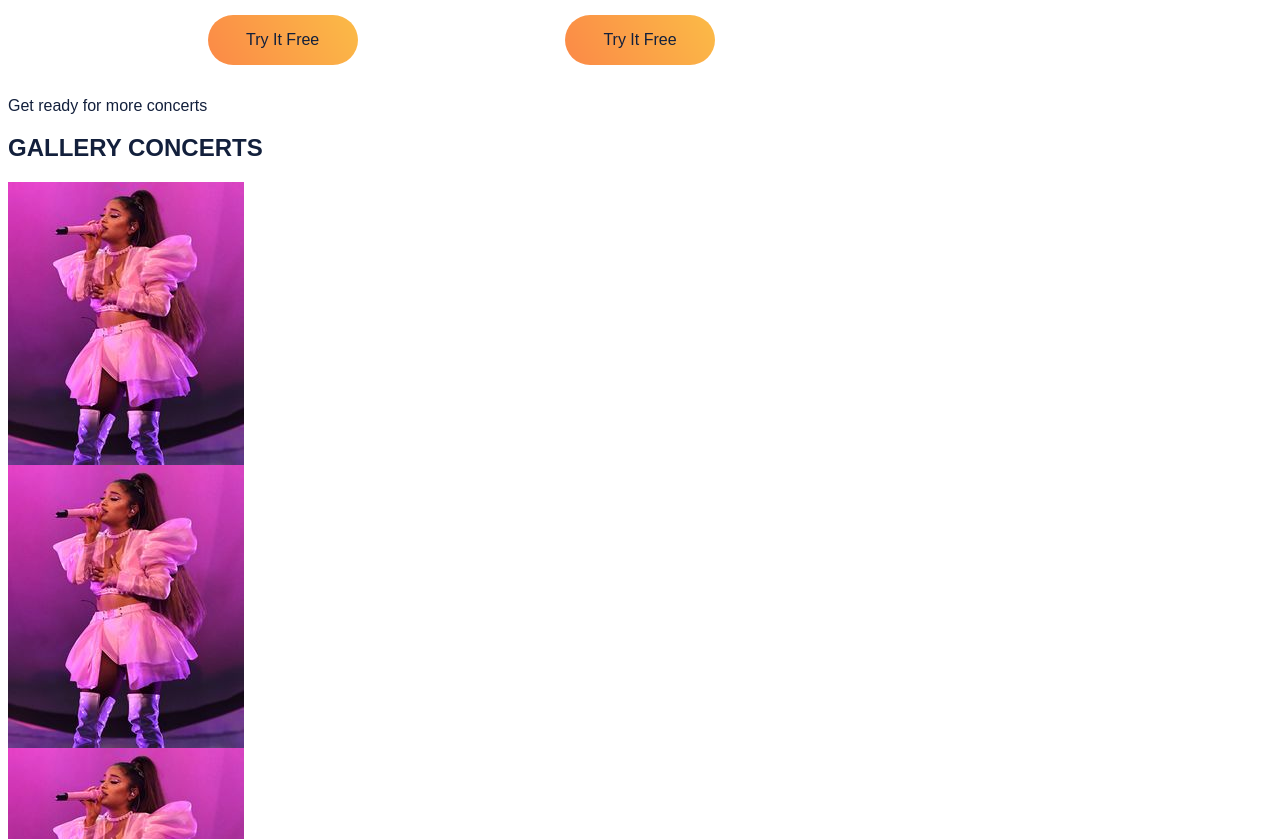
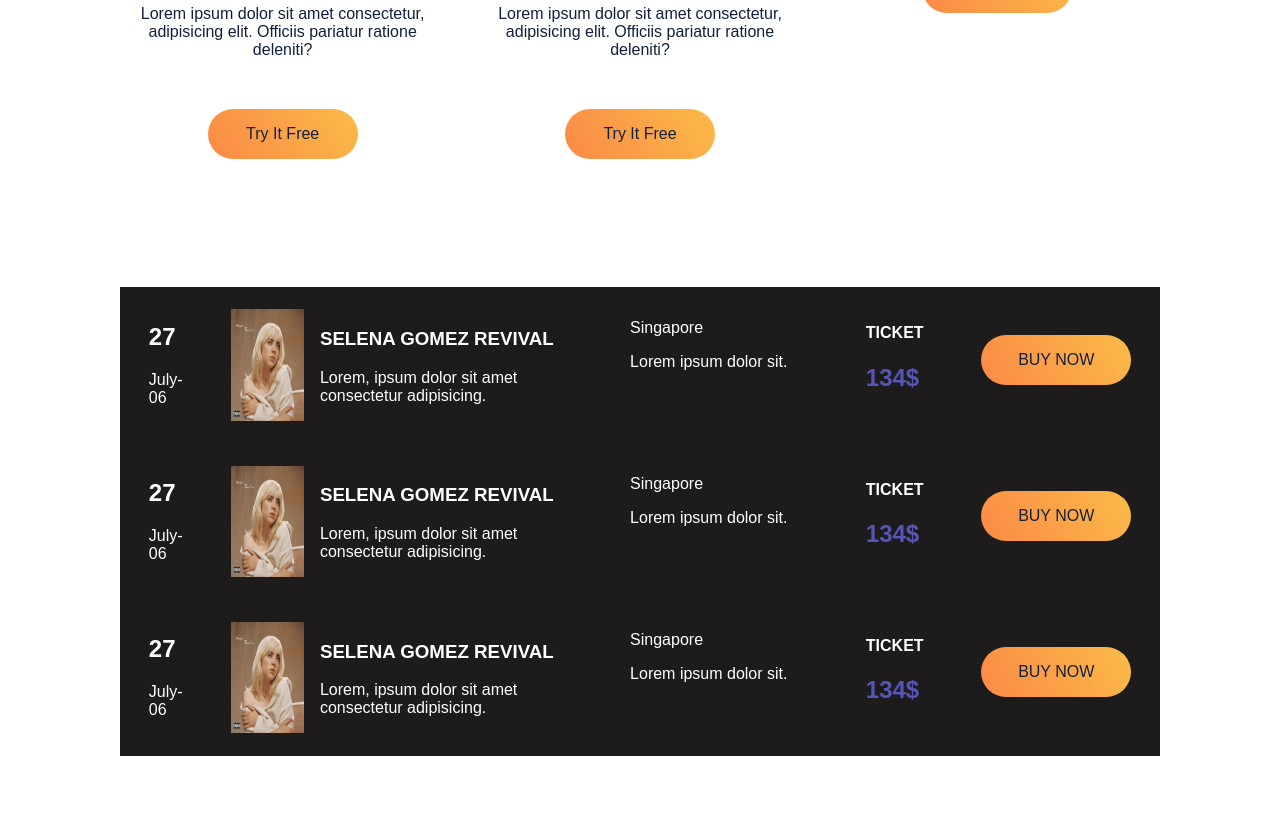
Before and after one commit to Astrrokid/Flixia, a plain HTML site: page index.html in a window 1280 px wide. Shown: the part 1051-1890 px from the top of the page. Drawn offline with Linux system fonts and the light colour scheme; a web font is replaced by a local one.

Commit message:
ninth commit

```diff
--- a/index.html
+++ b/index.html
@@ -34,10 +34,10 @@
     <main>
     <div class="sectionMain">
         <div class="para">
-           <H2>Get endless entertainment, live sports, and the shows and movies you love.</H2>
+           <h2>Get endless entertainment, live concerts, and the shows you love.</h2>
            <p>Stream your favorite shows and also live TV any where you are at the cheapest price possible</p>
         </div>
-        <div class="mainImg"><img src="./images/pngfind.com-female-model-png-849628.png" alt="" width="100%"></div>
+
     </div>
 <!-- gallery section -->
     <section class="galleryConcert">
@@ -67,6 +67,84 @@
         </div>
     </section>
 
+    <!-- next concerts section -->
+    <section id="nextConcertSection">
+        <div class="concert1">
+            <div class="concert1-A">
+                <h2>27</h2>
+                <p>July-06</p>
+            </div>
+            <div class="concert1-B">
+                <img src="/images/billie.jpg" alt="" width="20%">
+                <div class="concerName">
+                    <h3>SELENA GOMEZ REVIVAL</h3>
+                    <P>Lorem, ipsum dolor sit amet consectetur adipisicing.</P>
+                </div>
+            </div>
+            <div class="concert1-C">
+                <p>Singapore</p>
+                <p>Lorem ipsum dolor sit.</p>
+            </div>
+            <div class="concert1-D">
+                <h4>TICKET</h4>
+                <h2>134$</h2>
+            </div>
+            <div class="concert1-E">
+                <a href="#" class="planButton">BUY NOW</a>
+            </div>
+        </div>
+
+        <div class="concert1">
+            <div class="concert1-A">
+                <h2>27</h2>
+                <p>July-06</p>
+            </div>
+            <div class="concert1-B">
+                <img src="/images/billie.jpg" alt="" width="20%">
+                <div class="concerName">
+                    <h3>SELENA GOMEZ REVIVAL</h3>
+                    <P>Lorem, ipsum dolor sit amet consectetur adipisicing.</P>
+                </div>
+            </div>
+            <div class="concert1-C">
+                <p>Singapore</p>
+                <p>Lorem ipsum dolor sit.</p>
+            </div>
+            <div class="concert1-D">
+                <h4>TICKET</h4>
+                <h2>134$</h2>
+            </div>
+            <div class="concert1-E">
+                <a href="#" class="planButton">BUY NOW</a>
+            </div>
+        </div>
+
+        <div class="concert1">
+            <div class="concert1-A">
+                <h2>27</h2>
+                <p>July-06</p>
+            </div>
+            <div class="concert1-B">
+                <img src="/images/billie.jpg" alt="" width="20%">
+                <div class="concerName">
+                    <h3>SELENA GOMEZ REVIVAL</h3>
+                    <P>Lorem, ipsum dolor sit amet consectetur adipisicing.</P>
+                </div>
+            </div>
+            <div class="concert1-C">
+                <p>Singapore</p>
+                <p>Lorem ipsum dolor sit.</p>
+            </div>
+            <div class="concert1-D">
+                <h4>TICKET</h4>
+                <h2>134$</h2>
+            </div>
+            <div class="concert1-E">
+                <a href="#" class="planButton">BUY NOW</a>
+            </div>
+        </div>
+    </section>
+
     <!-- concert section -->
     <section class="concertSection">
         <p>Get ready for more concerts</p>
@@ -88,7 +166,7 @@
             <div class="plan basic">
                 <h1>Basic Plan</h1>
                 <h2>&#8358;1,000/month</h2>
-                <p>Good quality videos in SD (480p). Watch on any phone, Tablet, computer or TV</p>
+                <p id="mid">Good quality videos in SD (480p). Watch on any phone, Tablet, computer or TV</p>
                 <p class="trial">&#8358;1,000/month will be billed after a 14-day trial. No commitment. Plan automatically
                      renews after trial until cancelled.</p>
                 <a href="#" class="planButton">Try It Free</a>
@@ -96,7 +174,7 @@
             <div class="plan standard">
                 <h1>Standard Plan</h1>
                 <h2>&#8358;2,500/month</h2>
-                <p>Great quality videos in full HD (1080p). Watch on any phone, Tablet, computer or TV</p>
+                <p id="mid">Great quality videos in full HD (1080p). Watch on any phone, Tablet, computer or TV</p>
                 <p class="trial">&#8358;2,500/month will be billed after a 14-day trial. No commitment. Plan automatically
                     renews after trial until cancelled.</p>
                 <a href="#" class="planButton">Try It Free</a>
@@ -105,7 +183,7 @@
             <div class="plan premium">
                 <h1>Premium Plan</h1>
                 <h2>&#8358;4,000/month</h2>
-                <p>Good quality videos in SD (480p). Watch on any phone, Tablet, computer or TV</p>
+                <p id="mid">Good quality videos in SD (480p). Watch on any phone, Tablet, computer or TV</p>
                 <p class="trial">&#8358;4,000/month will be billed after a 14-day trial. No commitment. Plan automatically
                     renews after trial until cancelled.</p>
                 <a href="#" class="planButton">Try It Free</a>
--- a/style.css
+++ b/style.css
@@ -15,10 +15,7 @@ ul{
     list-style: none;
 }
 
-
 /* HEADER */
-
-
 
 .headerContainer{
     display: flex;
@@ -29,13 +26,14 @@ ul{
     width: 99%;
     z-index: 2;
     background-color: rgba(0, 0, 0, 0.24);
-
+    padding: 0px 3rem 12px 0;
 }
 .logo{
     width: 17%;
 }
 nav{
     width: 35%;
+    margin: 1rem 0 0 0;
 }
 
 .headerContainer ul{
@@ -59,9 +57,7 @@ nav{
     padding-top: 10px;
     gap: 1rem;
     text-align: end;
-    margin-right: 0;
-
-
+    margin-right: 2rem;
 }
 .login{
     width: 30%;
@@ -113,29 +109,92 @@ nav{
 }
 /*end of gallery section */
 
+/* next concerts section  */
+#nextConcertSection{
+    padding: 5rem 7rem;
+    border-radius: 10px;
+}
+
+.concert1{
+    display: flex;
+    background-color: rgb(29, 27, 27);
+    color: #fff;
+    text-align: left;
+
+}
+.concert1:hover{
+    background-color: beige;
+    color: rgb(56, 53, 53);
+    transition: 700ms;
+}
+
+.concert1-A{
+    padding: 1rem 1.8rem;
+}
+
+.concert1-B{
+    display: flex;
+    gap: 1rem;
+    padding:  1.4rem 20px;
+}
+
+.concert1-C{
+    padding: 1rem 1rem;
+    width: 48%;
+}
+
+.concert1-D{
+    padding: 1rem 1.8rem;
+}
+.concert1-D h2{
+    color: rgb(86, 86, 184);
+}
+.concert1-E{
+    padding: 1rem 1.8rem;
+}
+
 /* concert secion */
+.concertSection{
+    text-align: center;
+    padding: 5rem 18rem;
+}
+
 .concertPhoto{
     display: grid;
-    grid-template-rows: ;
+    grid-template-columns: repeat(3,1fr) ;
+    grid-row-gap: 1rem;
 }
-main{
-    padding: 1% 0;
-    margin: 1% 0;
+
+.planButton{
+    margin: 2rem 0;
 }
+
+/*end of concert secion */
+
 .sectionMain{
     display: flex;
+    flex-direction: column;
+    align-items: center;
+    justify-content: center;
     margin-bottom: 10%;
-    padding-bottom: -1%;
-    padding-top: 12%;
-    justify-content: flex-end;
+    padding: 12rem 4rem;
     background-image: url(./images/concert.jpg);
     background-position: center;
     background-repeat: no-repeat;
     background-size: cover;
 }
-.para{
-    width: 50%;
-    text-align: start;
+
+.para h2{
+    text-transform: uppercase;
+    font-size: 2.5rem;
+    text-align: center;
+}
+
+.para p{
+    width: 60%;
+    text-align: center;
+    font-size: 1.7rem;
+    margin: 0 auto;
 }
 .mainImg{
     width: 50%;
@@ -143,9 +202,8 @@ main{
    align-content: flex-end;
 
 }
-.mainImg img{
 
-}
+
 /* PLANS */
 .sectionContainer{
     display: flex;
@@ -161,11 +219,15 @@ main{
     padding: 1%;
     border-radius: 35px;
     background-image: linear-gradient(45deg, rgb(222, 84, 240), rgb(71, 170, 251));
-    font-size: 0.92rem;
     padding-bottom: 2%;
 }
+
+#mid{
+    font-size: 1.3rem;
+}
+
 .trial{
-    font-size: 0.5rem;
+    font-size: 0.9rem;
 
 }
 .planButton{
@@ -280,3 +342,13 @@ footer a:hover{
 .contact a{
     padding-right: 1.5%;
 }
+
+/* media query */
+@media screen and (max-width:1200px){
+    .loginSignup{
+        margin-right: 9rem;
+    }
+    nav{
+        width: 20%;
+    }
+}
```
